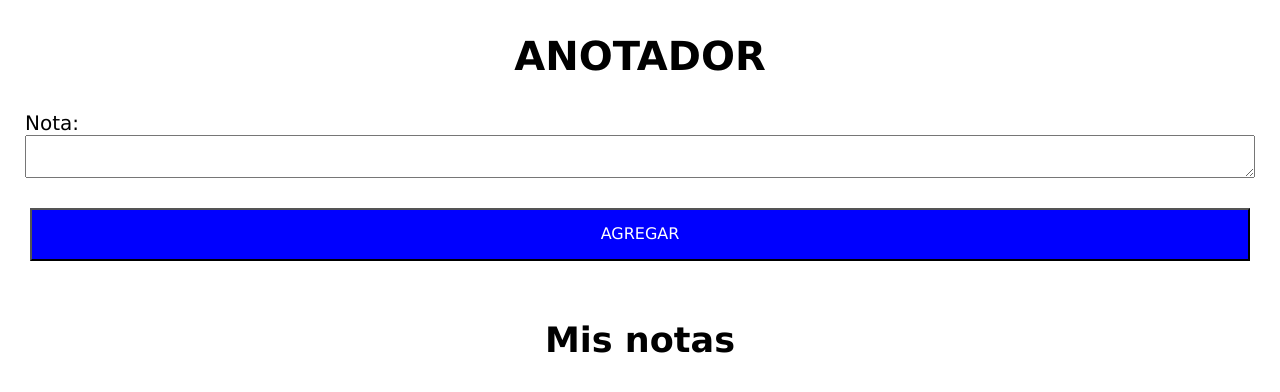
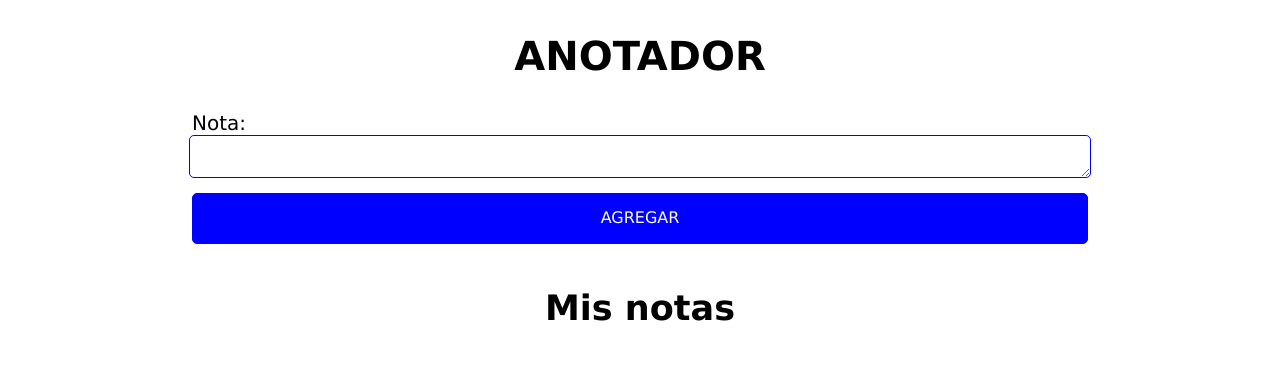
Before and after one commit to EdgarSteinberg/registrotareas, a plain HTML site: page index.html in a window 1280 px wide. Drawn offline with Linux system fonts and the light colour scheme.

Commit message:
segundo commit

```diff
--- a/anotador.js
+++ b/anotador.js
@@ -55,7 +55,7 @@ const crearHTML = () => {
 
     notas.length > 0
         ? notas.forEach(({ nota, id }) => {
-            const btnEliminar = document.createElement("a")
+            const btnEliminar = document.createElement("a");
             btnEliminar.classList.add("borrar-nota")
             btnEliminar.textContent = "X"
             btnEliminar.onclick = () => {
--- a/css/style.css
+++ b/css/style.css
@@ -1,71 +1,87 @@
-*{
-    font-family:'Lucida Sans', 'Lucida Sans Regular', 'Lucida Grande', 'Lucida Sans Unicode', Geneva, Verdana, sans-serif;
+* {
+    font-family: 'Lucida Sans', 'Lucida Sans Regular', 'Lucida Grande', 'Lucida Sans Unicode', Geneva, Verdana, sans-serif;
 }
-h1{
+
+h1 {
     font-size: 40px;
     display: flex;
     justify-content: center;
     align-items: center;
 
 }
-.twelve.columns{
+
+.twelve.columns {
     display: flex;
     flex-direction: column;
 
 
 }
-#formulario{
+
+#formulario {
     display: flex;
     flex-direction: column;
 }
 
 
-.button.u-full-width.button-primario{
+.button.u-full-width.button-primario {
     background-color: blue;
     color: white;
-    margin: 30px;
     padding: 15px;
+    margin: 0, auto;
+    border-radius: 5px;
+    border: 1px solid blue;
+    height: 50%;
+    width: 70%;
 }
 
-.u-full-width{
-    /* margin: 30px; */
-    margin-left: 25px;
-    margin-right: 25px;
+.button.u-full-width.button-primario:hover {
+    background-color: rgba(0, 0, 255, 0.89);
+
 }
 
-h2{
+.u-full-width {
+    margin: 0 auto;
+    border: 1px solid blue;
+    border-radius: 5px;
+    height: 50%;
+    width: 70%;
+    margin-bottom: 15px;
+}
+
+
+h2 {
     font-size: 35px;
     display: flex;
     justify-content: center;
     align-items: center;
 }
 
- #lista-notas{
+#lista-notas {
     display: flex;
     flex-direction: column;
-   align-items: center;
-   font-size: 25px;
+    align-items: center;
+    font-size: 25px;
 }
 
-a.borrar-nota{
+a.borrar-nota {
     color: red;
     margin-left: 30px;
 }
 
-p{
+p {
     display: flex;
     justify-content: center;
     align-items: center;
 }
 
-p.error{
+p.error {
     background-color: red;
     color: white;
-    margin:50px;
+    margin: 50px;
     padding: 15px;
 }
 
-label{
+label {
     font-size: 20px;
-    margin-left: 25px;
+    margin-left: 15%;
 }
--- a/index.html
+++ b/index.html
@@ -8,7 +8,7 @@
     <link rel="stylesheet" href="./css/normalize.css">
    <!--  <link rel="stylesheet" href="css/skeleton.css">
     <link rel="stylesheet" href="cs/custom.css"> -->
-    <title>Document</title>
+    <title>Registro de Tareas</title>
 </head>
 <body>
     <main id ="contenido">
```
Also changed, not shown: 1 other file.
